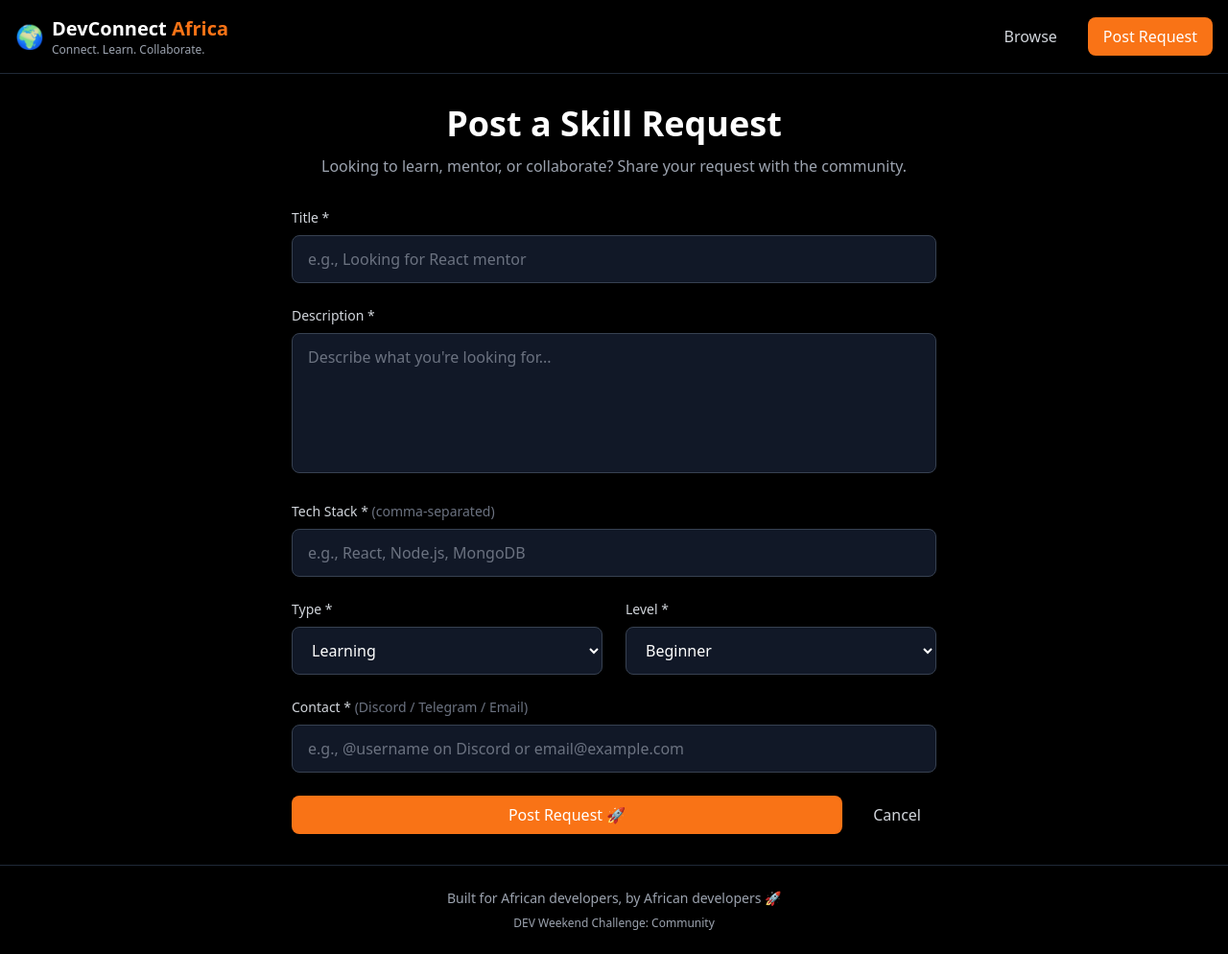
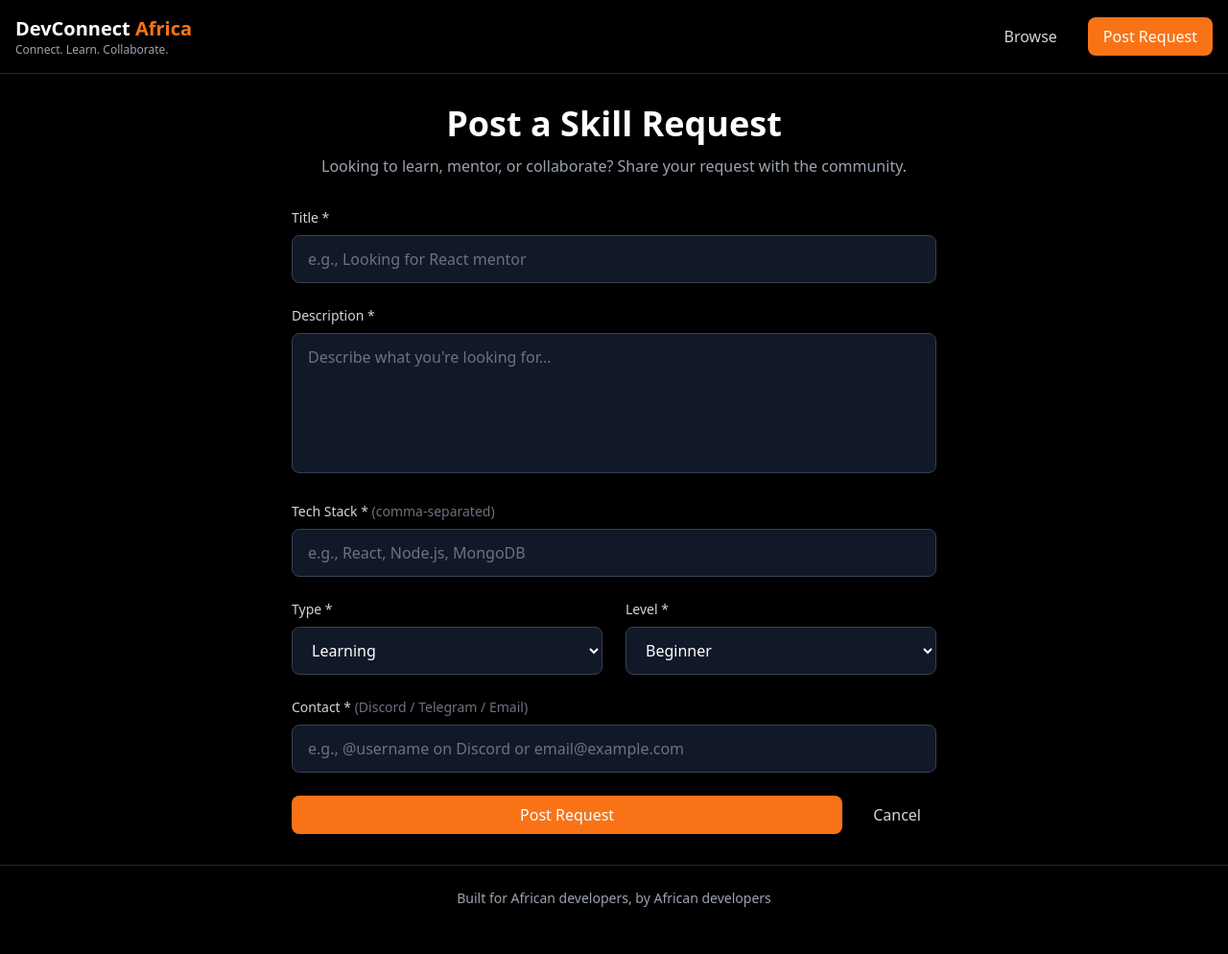
Before and after one commit to alphonsekazadi/devconnect-africa, a React (Vite) app: page /create in a window 1280 px wide. Shown: the whole page at 96% size. After the commit the page ends 970 px from the top, so only its background shows below. Built offline with nearby package versions, Linux system fonts and the light colour scheme.

Commit message:
feat: enhanced code quality

```diff
--- a/src/components/layout/Footer.jsx
+++ b/src/components/layout/Footer.jsx
@@ -4,8 +4,7 @@ export const Footer = () => {
     <footer className="bg-black border-t border-gray-800 mt-auto">
       <div className="container mx-auto px-4 py-6">
         <div className="text-center text-gray-400 text-sm">
-          <p>Built for African developers, by African developers 🚀</p>
-          <p className="mt-2 text-xs">DEV Weekend Challenge: Community</p>
+          <p>Built for African developers, by African developers </p>
         </div>
       </div>
     </footer>
--- a/src/components/layout/Header.jsx
+++ b/src/components/layout/Header.jsx
@@ -9,7 +9,6 @@ export const Header = () => {
       <div className="container mx-auto px-4 py-4">
         <div className="flex items-center justify-between">
           <Link to="/" className="flex items-center space-x-2">
-            <span className="text-2xl">🌍</span>
             <div>
               <h1 className="text-xl font-bold text-white">
                 DevConnect <span className="text-accent">Africa</span>
@@ -17,7 +16,6 @@ export const Header = () => {
               <p className="text-xs text-gray-400">Connect. Learn. Collaborate.</p>
             </div>
           </Link>
-
           <nav className="flex items-center space-x-4">
             <Link to="/">
               <Button variant="ghost">Browse</Button>
--- a/src/components/requests/RequestForm.jsx
+++ b/src/components/requests/RequestForm.jsx
@@ -175,7 +175,7 @@ export const RequestForm = () => {
       {/* Submit Button */}
       <div className="flex space-x-4">
         <Button type="submit" variant="accent" className="flex-1">
-          Post Request 🚀
+          Post Request
         </Button>
         <Button
           type="button"
--- a/src/components/ui/EmptyState.jsx
+++ b/src/components/ui/EmptyState.jsx
@@ -4,7 +4,6 @@ export const EmptyState = ({ title, description, action }) => {
   return (
     <div className="text-center py-16 px-4">
       <div className="max-w-md mx-auto">
-        <div className="text-6xl mb-4">🔍</div>
         <h3 className="text-2xl font-bold text-white mb-2">{title}</h3>
         <p className="text-gray-400 mb-6">{description}</p>
         {action && <div>{action}</div>}
```
